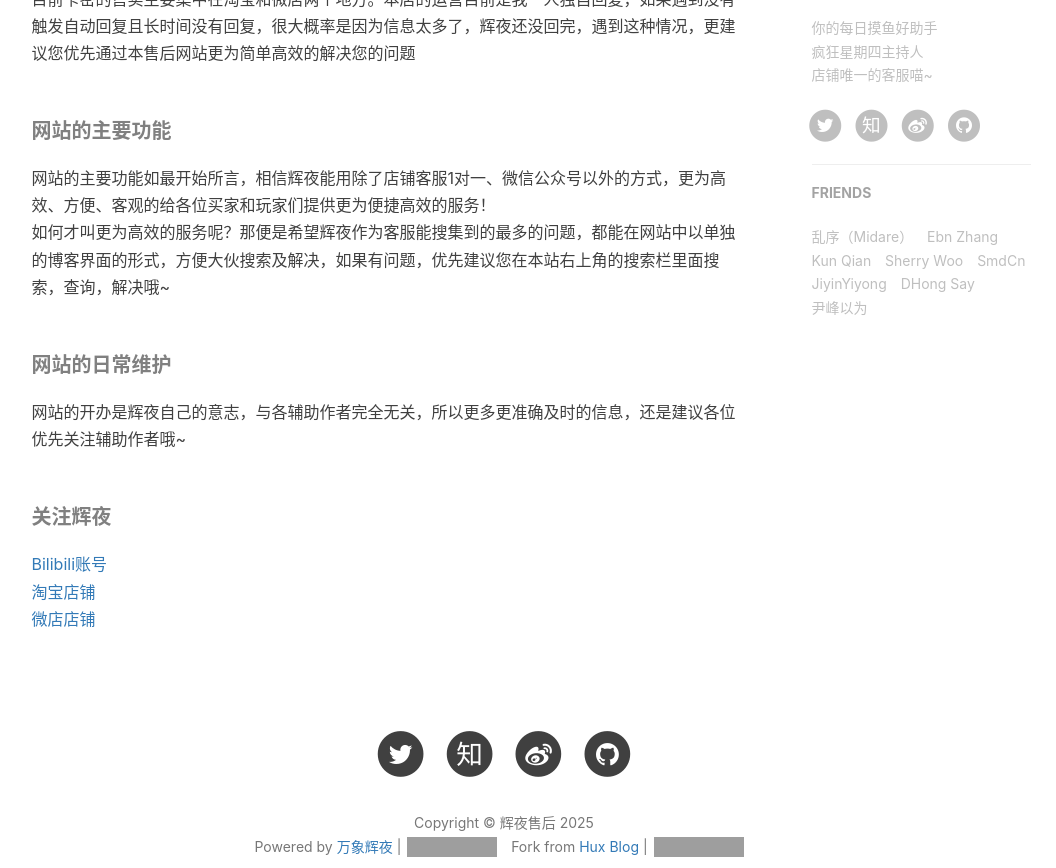
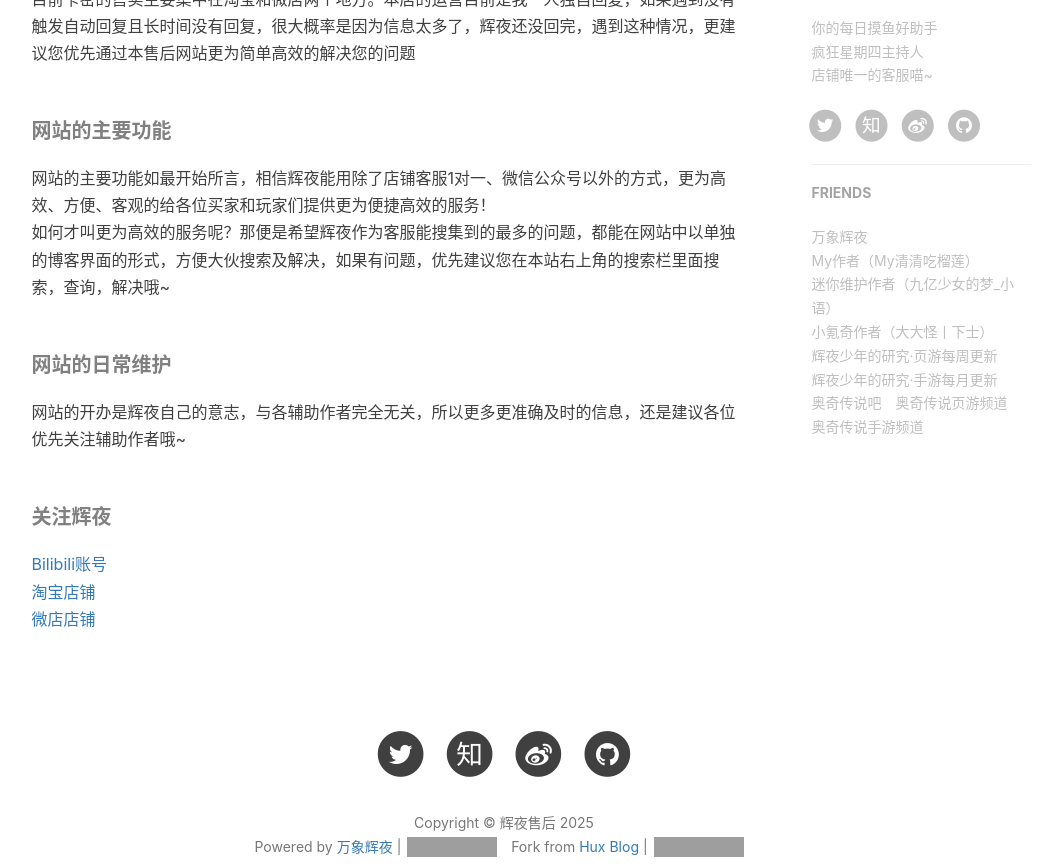
Before and after one commit to AQLagendShopinWXHY/AQLagendShopinWXHY.github.io, a Jekyll site: the page built from about.html, in a window 1280 px wide and 900 px high, scrolled down 800 px, cut to the strip 32-900 px from the top of the window. Shown: the whole strip, without its empty margins (136-1192 px from the left). Built offline with Jekyll 4.4.1, drawn with Linux system fonts in a browser that asks for light colours; nearby versions of some CDN libraries; comment, search, counter and statistics services are not loaded; grey boxes are pictures that could not be loaded.

Commit message:
change_SNS Friends

```diff
--- a/_config.yml
+++ b/_config.yml
@@ -91,12 +91,13 @@ page-mathjax: false
 # Friends
 friends:
   [
-    { title: "乱序（Midare）", href: "http://mida.re/" },
-    { title: "Ebn Zhang", href: "https://ebnbin.dev/" },
-    { title: "Kun Qian", href: "http://kunq.me" },
-    { title: "Sherry Woo", href: "https://sherrywoo.me/" },
-    { title: "SmdCn", href: "http://blog.smdcn.net" },
-    { title: "JiyinYiyong", href: "http://tiye.me/" },
-    { title: "DHong Say", href: "http://dhong.co" },
-    { title: "尹峰以为", href: "http://ingf.github.io/" },
+    { title: "万象辉夜", href: "https://space.bilibili.com/36627656" },
+    { title: "My作者（My清清吃榴莲）", href: "https://space.bilibili.com/278537956/" },
+    { title: "迷你维护作者（九亿少女的梦_小语）", href: "https://space.bilibili.com/444910916/" },
+    { title: "小氪奇作者（大大怪丨下士）", href: "https://space.bilibili.com/45136342" },
+    { title: "辉夜少年的研究·页游每周更新", href: "https://pd.qq.com/g/WXHYBZ1WFL/text/71117119" },
+    { title: "辉夜少年的研究·手游每月更新", href: "https://pd.qq.com/g/WXHYBZ1WFL/text/520690433" },
+    { title: "奥奇传说吧", href: "https://tieba.baidu.com/f?kw=%E5%A5%A5%E5%A5%87%E4%BC%A0%E8%AF%B4%E5%90%A7" },
+    { title: "奥奇传说页游频道", href: "https://pd.qq.com/g/9h1iwror5i/text/1811991" },
+    { title: "奥奇传说手游频道", href: "https://pd.qq.com/g/pd3396620944" },
   ]
```
